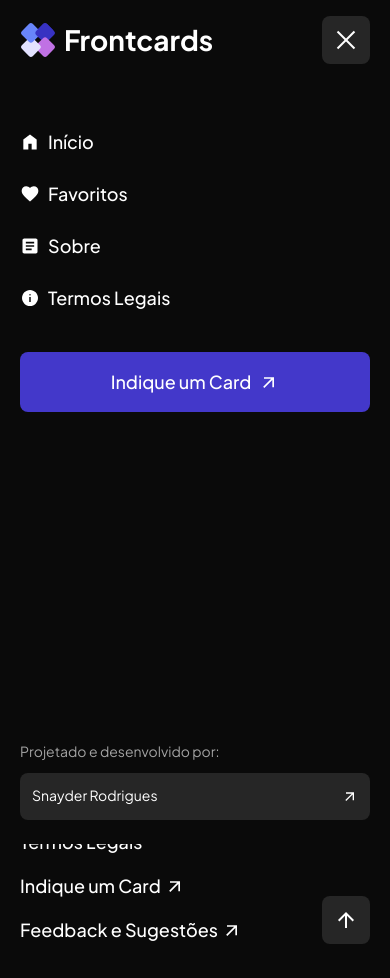
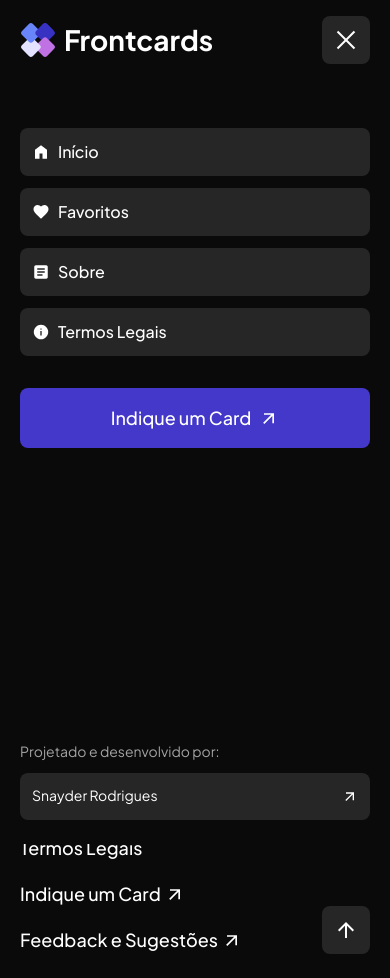
Before and after one commit to SnayderRodrigues/frontcards, a React (Vite) app: page /favorites in a window 390 px wide. Both pictures are taken after a click on the button 346 px from the left and 40 px from the top of the page. Built offline with nearby package versions, Linux system fonts and the light colour scheme.

Commit message:
update: Button component now accepts className as property. Swap old buttons for new Button component

```diff
--- a/src/app/error/Page.jsx
+++ b/src/app/error/Page.jsx
@@ -16,7 +16,7 @@ const ErrorPage = () => {
           </p>
           <Link
             to="/"
-            className="w-fit flex items-center justify-center gap-1 text-base sm:text-lg font-medium text-white bg-neutral-800 md:bg-neutral-900 px-3 py-3 xsm:px-4 xsm:py-3 md:px-6 md:py-4 rounded-lg transition-colors md:hover:bg-neutral-800"
+            className="w-fit flex items-center justify-center gap-1 text-base sm:text-lg font-medium text-white bg-neutral-800 md:bg-neutral-900 px-4 lg:px-6 py-3 lg:py-4 rounded-lg transition-colors md:hover:bg-neutral-800"
           >
             <svg
               xmlns="http://www.w3.org/2000/svg"
--- a/src/app/favorites/Page.jsx
+++ b/src/app/favorites/Page.jsx
@@ -17,7 +17,7 @@ const FavoritesPage = () => {
             </p>
             <Link
               to="/"
-              className="w-fit flex items-center justify-center gap-1 text-base sm:text-lg font-medium text-white bg-neutral-800 md:bg-neutral-900 px-3 py-3 xsm:px-4 xsm:py-3 md:px-6 md:py-4 rounded-lg transition-colors md:hover:bg-neutral-800"
+              className="w-fit flex items-center justify-center gap-1 text-base sm:text-lg font-medium text-white bg-neutral-800 md:bg-neutral-900 px-4 lg:px-6 py-3 lg:py-4 rounded-lg transition-colors md:hover:bg-neutral-800"
             >
               <svg
                 xmlns="http://www.w3.org/2000/svg"
@@ -36,7 +36,7 @@ const FavoritesPage = () => {
           <>
             <Link
               to="/"
-              className="w-fit flex items-center justify-center gap-1 text-base sm:text-lg lg:text-xl font-medium text-white bg-neutral-800 md:bg-neutral-900 px-3 py-3 xsm:px-4 xsm:py-3 md:px-6 md:py-4 rounded-lg mb-8 transition-colors md:hover:bg-neutral-950"
+              className="w-fit flex items-center justify-center gap-1 text-base sm:text-lg lg:text-xl font-medium text-white bg-neutral-800 md:bg-neutral-900 px-4 lg:px-6 py-3 lg:py-4 rounded-lg mb-8 transition-colors md:hover:bg-neutral-950"
             >
               <svg
                 xmlns="http://www.w3.org/2000/svg"
--- a/src/app/resources/Page.jsx
+++ b/src/app/resources/Page.jsx
@@ -45,7 +45,7 @@ const ResourcePage = () => {
           <div className="flex gap-4">
             <Link
               onClick={() => navigate(-1)}
-              className="flex items-center justify-center gap-1 text-base sm:text-lg font-medium text-white bg-neutral-800 md:bg-neutral-900 px-3 py-3 xsm:px-4 xsm:py-3 md:px-6 md:py-4 rounded-lg transition-colors md:hover:bg-neutral-800"
+              className="flex items-center justify-center gap-1 text-base sm:text-lg font-medium text-white bg-neutral-800 md:bg-neutral-900 px-4 lg:px-6 py-3 lg:py-4 rounded-lg transition-colors md:hover:bg-neutral-800"
             >
               <svg
                 xmlns="http://www.w3.org/2000/svg"
--- a/src/components/Button.jsx
+++ b/src/components/Button.jsx
@@ -1,11 +1,13 @@
 import React from "react";
 
-const Button = ({ text, href }) => {
+const Button = ({ text, href, className, svgClass }) => {
   return (
     <a
       href={href}
       target="_blank"
-      className="w-fit flex items-center gap-1 text-base sm:text-lg font-medium bg-indigo-700 px-3 xsm:px-4 lg:px-6 py-3 xsm:py-3 md:py-[14px] lg:py-4 rounded-lg md:hover:bg-indigo-800 transition-colors cursor-pointer"
+      className={`w-fit flex items-center justify-center gap-1 text-base sm:text-lg font-medium bg-indigo-700 px-4 lg:px-6 py-3 lg:py-4 rounded-lg md:hover:bg-indigo-800 transition-colors cursor-pointer ${
+        className || ""
+      }`}
     >
       <span className="shrink-0">{text}</span>
       <svg
@@ -14,7 +16,7 @@ const Button = ({ text, href }) => {
         height="20px"
         viewBox="0 -960 960 960"
         fill="#fff"
-        className="w-[18px] sm:w-5 lg:w-6 mt-[2px]"
+        className={`w-[18px] sm:w-5 lg:w-6 mt-[2px] ${svgClass || ""}`}
       >
         <path d="m256-240-56-56 384-384H240v-80h480v480h-80v-344L256-240Z" />
       </svg>
--- a/src/components/Card.jsx
+++ b/src/components/Card.jsx
@@ -73,7 +73,7 @@ const Card = ({ tool }) => {
             viewBox="0 -960 960 960"
             fill="#fff"
             className={`absolute transition-all duration-300 ${
-              isFavorite ? "opacity-100 scale-110" : "opacity-0"
+              isFavorite ? "opacity-100" : "opacity-0"
             }`}
           >
             <path d="m480-120-58-52q-101-91-167-157T150-447.5Q111-500 95.5-544T80-634q0-94 63-157t157-63q52 0 99 22t81 62q34-40 81-62t99-22q94 0 157 63t63 157q0 46-15.5 90T810-447.5Q771-395 705-329T538-172l-58 52Z" />
--- a/src/components/Footer.jsx
+++ b/src/components/Footer.jsx
@@ -40,7 +40,7 @@ const Footer = () => {
             <span>Frontcards © 2025.</span>
           </div>
         </div>
-        <div className="shrink-0 flex flex-col gap-4 md:gap-1 text-lg font-medium">
+        <div className="shrink-0 flex flex-col gap-[18px] md:gap-1 text-lg font-medium">
           <Link
             to="/"
             className="w-fit md:p-2 lg:px-3 lg:py-2 rounded-lg md:hover:bg-neutral-800 transition-colors"
--- a/src/components/Header.jsx
+++ b/src/components/Header.jsx
@@ -102,19 +102,19 @@ const Header = () => {
           ></div>
         </button>
         <div
-          className={`w-full h-full fixed z-40 top-0 left-0 md:hidden flex flex-col gap-6 bg-neutral-950 px-[20px] sm:px-8 pt-32 pb-6 sm:pb-8 transition-opacity duration-300 ${
+          className={`w-full h-full fixed z-40 top-0 left-0 md:hidden flex flex-col gap-3 bg-neutral-950 px-[20px] sm:px-8 pt-32 pb-6 sm:pb-8 transition-opacity duration-300 ${
             openMenu ? "" : "opacity-0 select-none pointer-events-none"
           }`}
         >
           <Link
             to="/"
-            className="w-fit flex items-center gap-2 text-lg font-medium"
+            className="w-full flex items-center gap-2 font-medium bg-neutral-800 p-3 rounded-lg"
             onClick={handleMenuAction}
           >
             <svg
               xmlns="http://www.w3.org/2000/svg"
-              width="20px"
-              height="20px"
+              width="18px"
+              height="18px"
               viewBox="0 -960 960 960"
               fill="#fff"
             >
@@ -124,13 +124,13 @@ const Header = () => {
           </Link>
           <Link
             to="/favorites"
-            className="w-fit flex items-center gap-2 text-lg font-medium"
+            className="w-full flex items-center gap-2 font-medium bg-neutral-800 p-3 rounded-lg"
             onClick={handleMenuAction}
           >
             <svg
               xmlns="http://www.w3.org/2000/svg"
-              width="20px"
-              height="20px"
+              width="18px"
+              height="18px"
               viewBox="0 -960 960 960"
               fill="#fff"
             >
@@ -140,13 +140,13 @@ const Header = () => {
           </Link>
           <Link
             to="/about"
-            className="w-fit flex items-center gap-2 text-lg font-medium"
+            className="w-full flex items-center gap-2 font-medium bg-neutral-800 p-3 rounded-lg"
             onClick={handleMenuAction}
           >
             <svg
               xmlns="http://www.w3.org/2000/svg"
-              width="20px"
-              height="20px"
+              width="18px"
+              height="18px"
               viewBox="0 -960 960 960"
               fill="#fff"
             >
@@ -156,13 +156,13 @@ const Header = () => {
           </Link>
           <Link
             to="/legal"
-            className="w-fit flex items-center gap-2 text-lg font-medium"
+            className="w-full flex items-center gap-2 font-medium bg-neutral-800 p-3 rounded-lg"
             onClick={handleMenuAction}
           >
             <svg
               xmlns="http://www.w3.org/2000/svg"
-              width="20px"
-              height="20px"
+              width="18px"
+              height="18px"
               viewBox="0 -960 960 960"
               fill="#fff"
             >
@@ -170,23 +170,12 @@ const Header = () => {
             </svg>
             <span>Termos Legais</span>
           </Link>
-          <a
+          <Button
+            text="Indique um Card"
             href="https://forms.gle/Rh2qCEwa7H3DAUQ26"
-            target="_blank"
-            className="w-full md:hidden flex items-center justify-center gap-2 text-lg font-medium bg-indigo-700 px-5 py-4 rounded-lg mt-4"
-          >
-            <span className="shrink-0">Indique um Card</span>
-            <svg
-              xmlns="http://www.w3.org/2000/svg"
-              width="20px"
-              height="20px"
-              viewBox="0 -960 960 960"
-              fill="#fff"
-              className="w-5 mt-[2px]"
-            >
-              <path d="m256-240-56-56 384-384H240v-80h480v480h-80v-344L256-240Z" />
-            </svg>
-          </a>
+            className="w-full md:hidden gap-2 text-lg px-5 py-4 mt-5"
+            svgClass="w-[20px]"
+          />
           <div className="flex-1 flex flex-col justify-end gap-3 text-sm">
             <div className="text-neutral-400">
               Projetado e desenvolvido por:
--- a/src/components/Hero.jsx
+++ b/src/components/Hero.jsx
@@ -1,4 +1,5 @@
 import React from "react";
+import Button from "./Button";
 
 const Hero = () => {
   return (
@@ -14,23 +15,11 @@ const Hero = () => {
             Explore ferramentas selecionadas que irão ajudar você a aprimorar
             suas habilidades em desenvolvimento e design.
           </p>
-          <a
+          <Button
+            text="Indique um Card"
             href="https://forms.gle/Rh2qCEwa7H3DAUQ26"
-            target="_blank"
-            className="w-fit md:hidden flex items-center gap-1 text-base sm:text-lg font-medium bg-indigo-700 px-4 py-3 rounded-lg mt-8 transition-colors cursor-pointer"
-          >
-            <span className="shrink-0">Indique um Card</span>
-            <svg
-              xmlns="http://www.w3.org/2000/svg"
-              width="20px"
-              height="20px"
-              viewBox="0 -960 960 960"
-              fill="#fff"
-              className="w-[18px] sm:w-5 lg:w-6 mt-[2px]"
-            >
-              <path d="m256-240-56-56 384-384H240v-80h480v480h-80v-344L256-240Z" />
-            </svg>
-          </a>
+            className="md:hidden px-4 py-3 mt-8"
+          />
         </div>
       </section>
     </>
```
